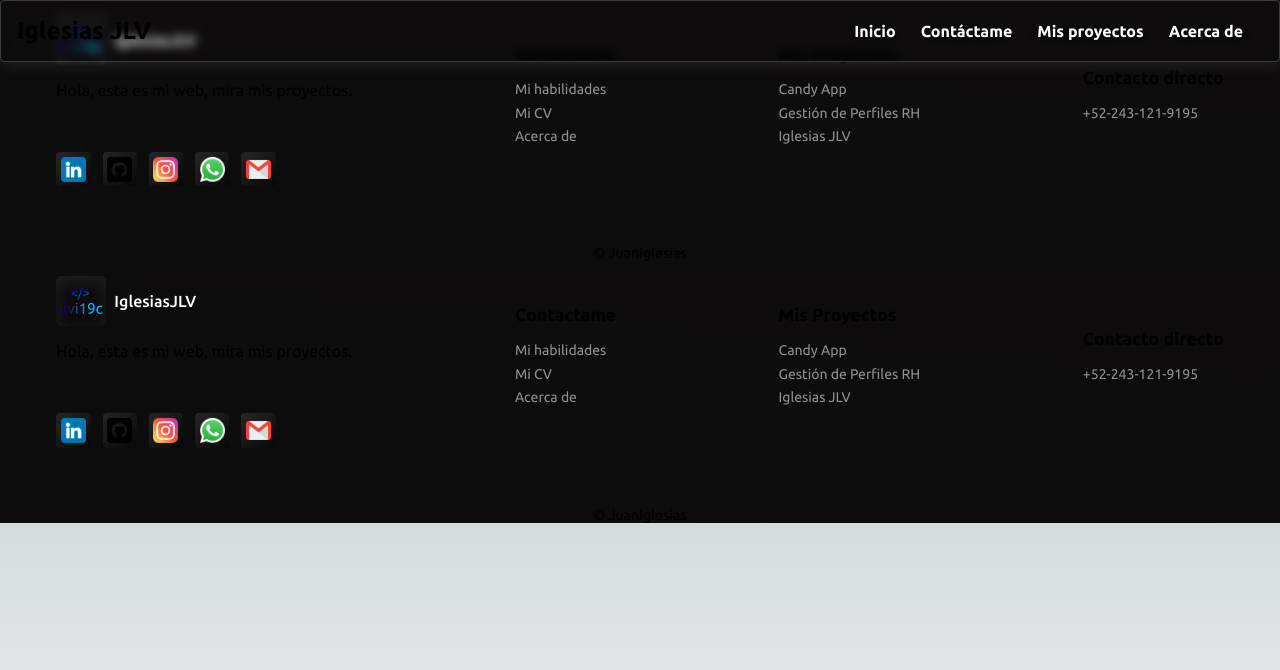
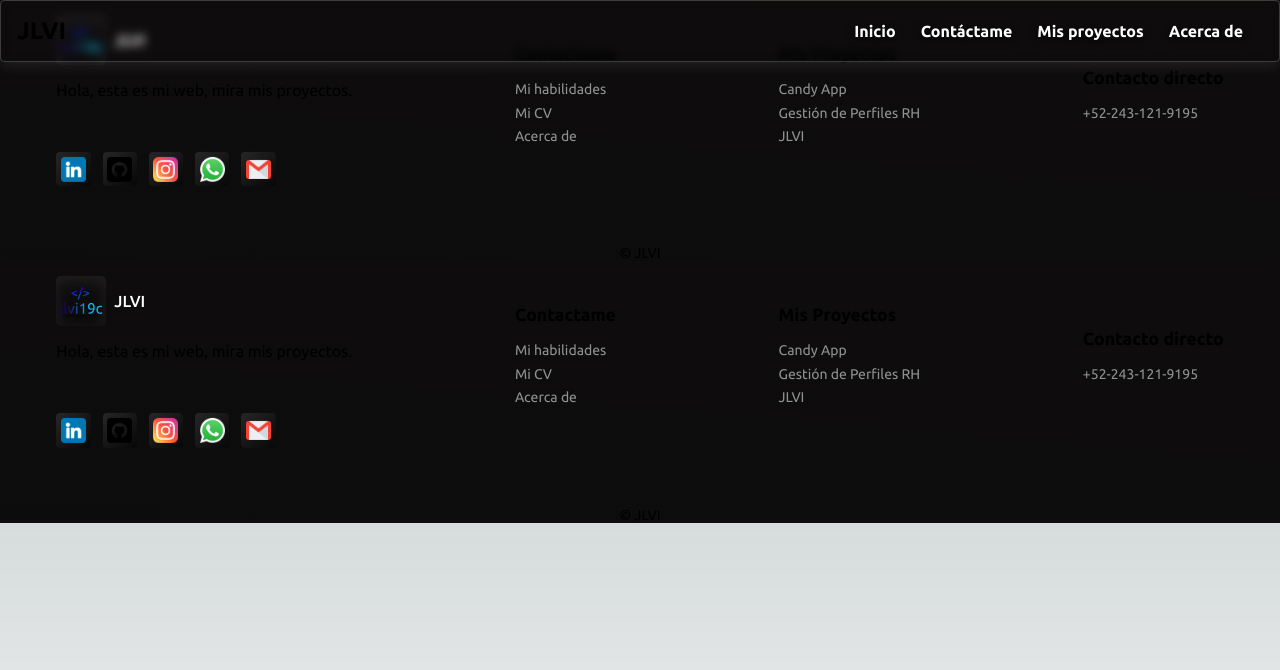
Before and after one commit to leonelVc19/jlvi19c, a Next.js app: page /Footer/footer in a window 1280 px wide. Shown: the top 670 px of the page. Built offline with nearby package versions, Linux system fonts and the light colour scheme.

Commit message:
New changes

```diff
--- a/public/data/myProjects.js
+++ b/public/data/myProjects.js
@@ -13,7 +13,7 @@ export const projects = [
     },
     {
         id: 3,
-        title: "Iglesias JLV",
+        title: "JLVI",
         text: "La creación de este sitio web, con la principal finalidad de dar a conocer mis conocimientos y habilidades que poco a poco se van mejorando. Además, este sitio está construido totalmente en NextJS.",
         images: ['/img_readme/iglesias.jpg', '/projects/iglesias_dev/about.jpg']
     }
--- a/src/pages/Footer/footer.js
+++ b/src/pages/Footer/footer.js
@@ -19,7 +19,7 @@ function Footer() {
                                 width={50}
                                 height={50}
                             />
-                            <p>IglesiasJLV</p>
+                            <p>JLVI</p>
                         </Link>
                         <p className={styles.footer_description}>
                             Hola, esta es mi web, mira mis proyectos.
@@ -69,7 +69,7 @@ function Footer() {
                         </ul>
                     </div>
                 </div>
-                <span className={styles.footer_copy}>&#169; JuanIglesias</span>
+                <span className={styles.footer_copy}>&#169; JLVI</span>
             </footer>
         </>
 
--- a/src/pages/NavBar/nav.js
+++ b/src/pages/NavBar/nav.js
@@ -6,7 +6,7 @@ function NavBar() {
     return(
         <header className={styles.header}>
             <Link className={styles.t} href="/">
-                <h2 className={styles.titleLogo}>Iglesias JLV</h2>
+                <h2 className={styles.titleLogo}>JLVI</h2>
             </Link>
             <nav className={styles.nav}>
                 <div className={styles.nav_link}>
--- a/src/pages/components/mycv/juan_cv.js
+++ b/src/pages/components/mycv/juan_cv.js
@@ -10,6 +10,12 @@ function JuanCv(){
                 </div>
 
                 <iframe className={styles.cvjuan} src="https://drive.google.com/file/d/1kOSVEWTy-gMKrj6L0k6llKhXZBih-9cJ/preview"allow="autoplay"></iframe>
+                <br></br>
+
+  <iframe loading="lazy"
+    src="https:&#x2F;&#x2F;www.canva.com&#x2F;design&#x2F;DAFRqvvIRTo&#x2F;view?embed" allowfullscreen="allowfullscreen" allow="fullscreen" width="240" height="880">
+  </iframe>
+<a href="https:&#x2F;&#x2F;www.canva.com&#x2F;design&#x2F;DAFRqvvIRTo&#x2F;view?utm_content=DAFRqvvIRTo&amp;utm_campaign=designshare&amp;utm_medium=embeds&amp;utm_source=link" target="_blank" rel="noopener">Juan Leonel Vazquez Iglesias CV</a> de Juan Leonel Vazquez Iglesias
             </div>
         </section>
     );
--- a/src/styles/Home.module.css
+++ b/src/styles/Home.module.css
@@ -213,7 +213,7 @@
   display: block;
   white-space: nowrap;
   border-right: 4px solid;
-  width: 33.2ch;
+  width: 34.5ch;
   /*filter: drop-shadow( 0 2px 3px rgb(228, 228, 228));*/
   animation: typing 2s steps(24), blink .5s infinite step-end alternate ;
   overflow: hidden;
```
